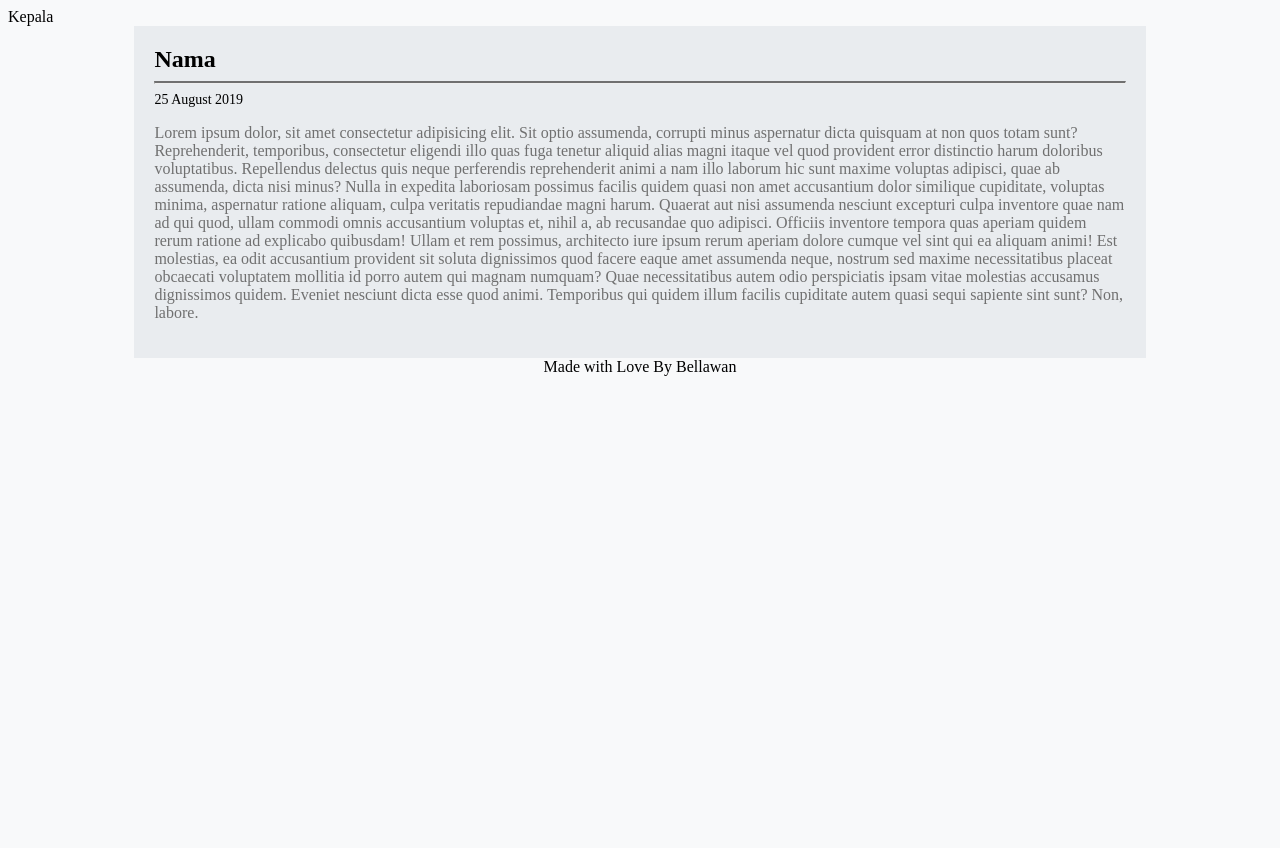
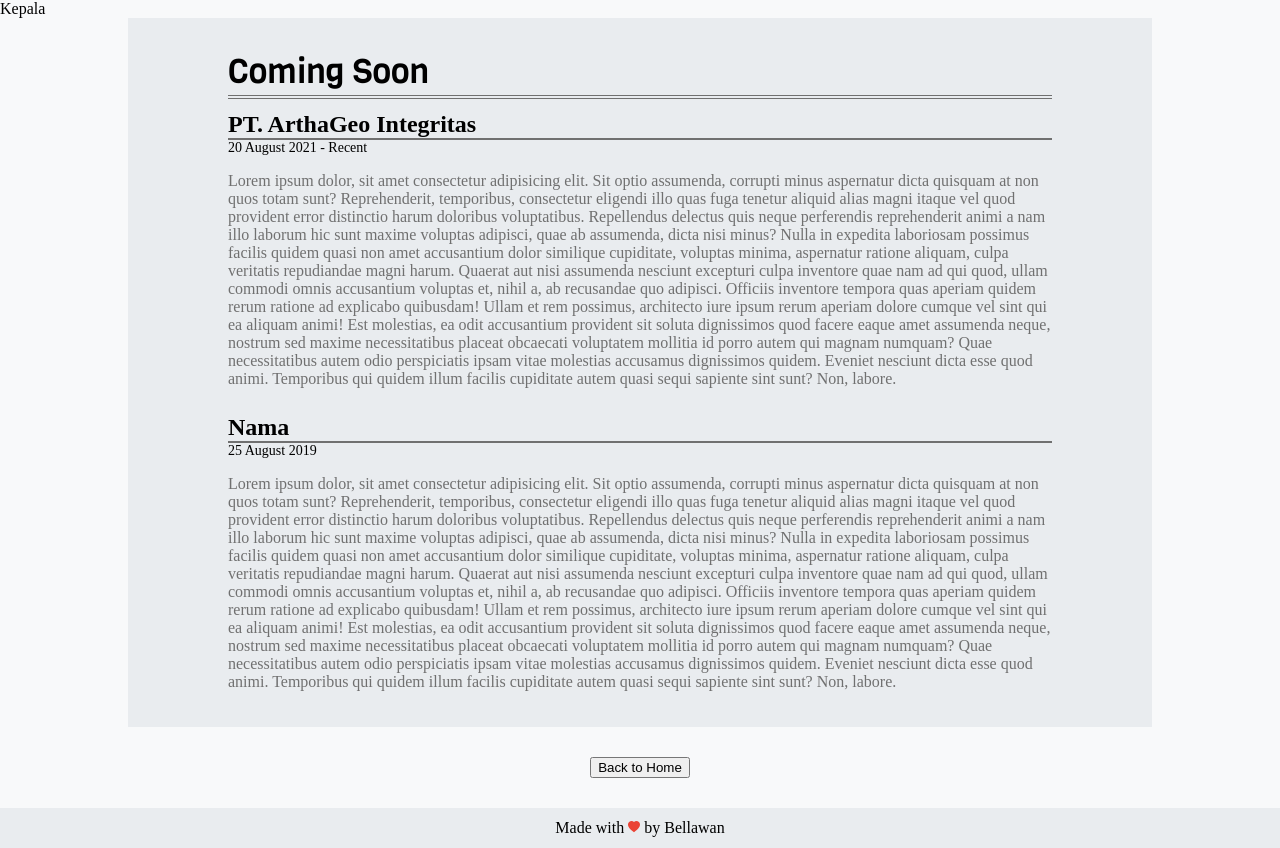
Before and after one commit to belankus/belankus.github.io, a PHP site: page /milestone.html in a window 1280 px wide. Before the commit the page ends 376 px from the top, so only its background shows below. Run offline with PHP 8.4, Linux system fonts and the light colour scheme.

Commit message:
menyempurnakan layout milestone.html

```diff
--- a/css/milestone.css
+++ b/css/milestone.css
@@ -1,5 +1,17 @@
+@font-face {
+  font-family: "vigaregular";
+  src: url("../font/viga-regular.woff2") format("woff2"), url("../font/viga-regular.woff") format("woff");
+  font-weight: normal;
+  font-style: normal;
+}
+html {
+  box-sizing: border-box;
+}
+
 body {
   background-color: #f8f9fa;
+  box-sizing: border-box;
+  margin: 0;
 }
 
 .kontener {
@@ -7,16 +19,25 @@ body {
   background-color: #e9ecef;
   width: 80%;
 }
+.kontener .milestone {
+  font-family: vigaregular;
+  font-size: 34px;
+}
 .kontener .rak {
-  margin: 0 20px;
-  padding-top: 20px;
+  margin: 0 100px;
+  padding-top: 30px;
   padding-bottom: 20px;
 }
 .kontener .rak .judul h1 {
+  padding-top: 10px;
   margin: 0;
 }
-.kontener .rak hr {
+.kontener .rak .garis {
   border-top: 2px solid #707070;
+}
+.kontener .rak .hr-thin {
+  border-top: 1px solid #707070;
+  padding: 1px 0;
 }
 .kontener .rak .tanggal {
   font-size: 14px;
@@ -25,7 +46,25 @@ body {
   color: #707070;
 }
 
+.tombol {
+  text-align: center;
+  margin-top: 30px;
+  margin-bottom: 30px;
+}
+
 footer {
   text-align: center;
   width: 100%;
+  background-color: #e9ecef;
+  height: 40px;
+  display: flex;
+  align-content: center;
+  justify-content: center;
+  align-items: center;
+}
+footer p {
+  margin: 0;
+}
+footer svg {
+  color: #ea4335;
 }/*# sourceMappingURL=milestone.css.map */
--- a/css/milestone.scss
+++ b/css/milestone.scss
@@ -1,3 +1,11 @@
+@font-face {
+  font-family: "vigaregular";
+  src: url("../font/viga-regular.woff2") format("woff2"),
+    url("../font/viga-regular.woff") format("woff");
+  font-weight: normal;
+  font-style: normal;
+}
+
 $kuning: #fbbc05;
 $hijau: #34a853;
 $biru: #4285f4;
@@ -6,26 +14,41 @@ $latar: #f8f9fa;
 $latar2: #e9ecef;
 $huruf: #707070;
 
+html {
+  box-sizing: border-box;
+}
 body {
   background-color: $latar;
+  box-sizing: border-box;
+  margin: 0;
 }
 
 .kontener {
   margin: 0 auto;
   background-color: $latar2;
   width: 80%;
+  .milestone {
+    font-family: vigaregular;
+    font-size: 34px;
+  }
   .rak {
-    margin: 0 20px;
-    padding-top: 20px;
+    margin: 0 100px;
+    padding-top: 30px;
     padding-bottom: 20px;
     .judul {
       h1 {
+        padding-top: 10px;
         margin: 0;
       }
     }
-    hr {
+    .garis {
       border-top: 2px solid $huruf;
     }
+    .hr-thin {
+      border-top: 1px solid $huruf;
+      padding: 1px 0;
+    }
+
     .tanggal {
       font-size: 14px;
     }
@@ -37,7 +60,26 @@ body {
   }
 }
 
+.tombol {
+  text-align: center;
+  margin-top: 30px;
+  margin-bottom: 30px;
+}
+
 footer {
   text-align: center;
   width: 100%;
+  background-color: $latar2;
+  height: 40px;
+  display: flex;
+  align-content: center;
+  justify-content: center;
+  align-items: center;
+  p {
+    margin: 0;
+  }
+
+  svg {
+    color: $merah;
+  }
 }
--- a/milestone.html
+++ b/milestone.html
@@ -10,12 +10,46 @@
 
     <link rel="stylesheet" href="css/milestone.css" />
   </head>
-  <header>Kepala</header>
+
   <body>
+    <header>Kepala</header>
     <section class="kontener">
       <div class="rak">
+        <div class="milestone">Coming Soon</div>
+        <div class="hr-thin"></div>
+        <div class="hr-thin"></div>
+        <div class="judul"><h1>PT. ArthaGeo Integritas</h1></div>
+        <div class="garis"></div>
+        <div class="tanggal">20 August 2021 - Recent</div>
+        <div class="konten">
+          <p>
+            Lorem ipsum dolor, sit amet consectetur adipisicing elit. Sit optio
+            assumenda, corrupti minus aspernatur dicta quisquam at non quos
+            totam sunt? Reprehenderit, temporibus, consectetur eligendi illo
+            quas fuga tenetur aliquid alias magni itaque vel quod provident
+            error distinctio harum doloribus voluptatibus. Repellendus delectus
+            quis neque perferendis reprehenderit animi a nam illo laborum hic
+            sunt maxime voluptas adipisci, quae ab assumenda, dicta nisi minus?
+            Nulla in expedita laboriosam possimus facilis quidem quasi non amet
+            accusantium dolor similique cupiditate, voluptas minima, aspernatur
+            ratione aliquam, culpa veritatis repudiandae magni harum. Quaerat
+            aut nisi assumenda nesciunt excepturi culpa inventore quae nam ad
+            qui quod, ullam commodi omnis accusantium voluptas et, nihil a, ab
+            recusandae quo adipisci. Officiis inventore tempora quas aperiam
+            quidem rerum ratione ad explicabo quibusdam! Ullam et rem possimus,
+            architecto iure ipsum rerum aperiam dolore cumque vel sint qui ea
+            aliquam animi! Est molestias, ea odit accusantium provident sit
+            soluta dignissimos quod facere eaque amet assumenda neque, nostrum
+            sed maxime necessitatibus placeat obcaecati voluptatem mollitia id
+            porro autem qui magnam numquam? Quae necessitatibus autem odio
+            perspiciatis ipsam vitae molestias accusamus dignissimos quidem.
+            Eveniet nesciunt dicta esse quod animi. Temporibus qui quidem illum
+            facilis cupiditate autem quasi sequi sapiente sint sunt? Non,
+            labore.
+          </p>
+        </div>
         <div class="judul"><h1>Nama</h1></div>
-        <div class="garis"><hr /></div>
+        <div class="garis"></div>
         <div class="tanggal">25 August 2019</div>
         <div class="konten">
           <p>
@@ -46,6 +80,27 @@
         </div>
       </div>
     </section>
+    <div class="tombol">
+      <button onclick="history.back()">Back to Home</button>
+    </div>
+    <footer>
+      <p>
+        Made with
+        <svg
+          xmlns="http://www.w3.org/2000/svg"
+          width="12"
+          height="12"
+          fill="currentColor"
+          class="bi bi-heart-fill"
+          viewBox="0 0 16 16"
+        >
+          <path
+            fill-rule="evenodd"
+            d="M8 1.314C12.438-3.248 23.534 4.735 8 15-7.534 4.736 3.562-3.248 8 1.314z"
+          />
+        </svg>
+        by Bellawan
+      </p>
+    </footer>
   </body>
-  <footer>Made with Love By Bellawan</footer>
 </html>
```
Also changed, not shown: 1 other file.
